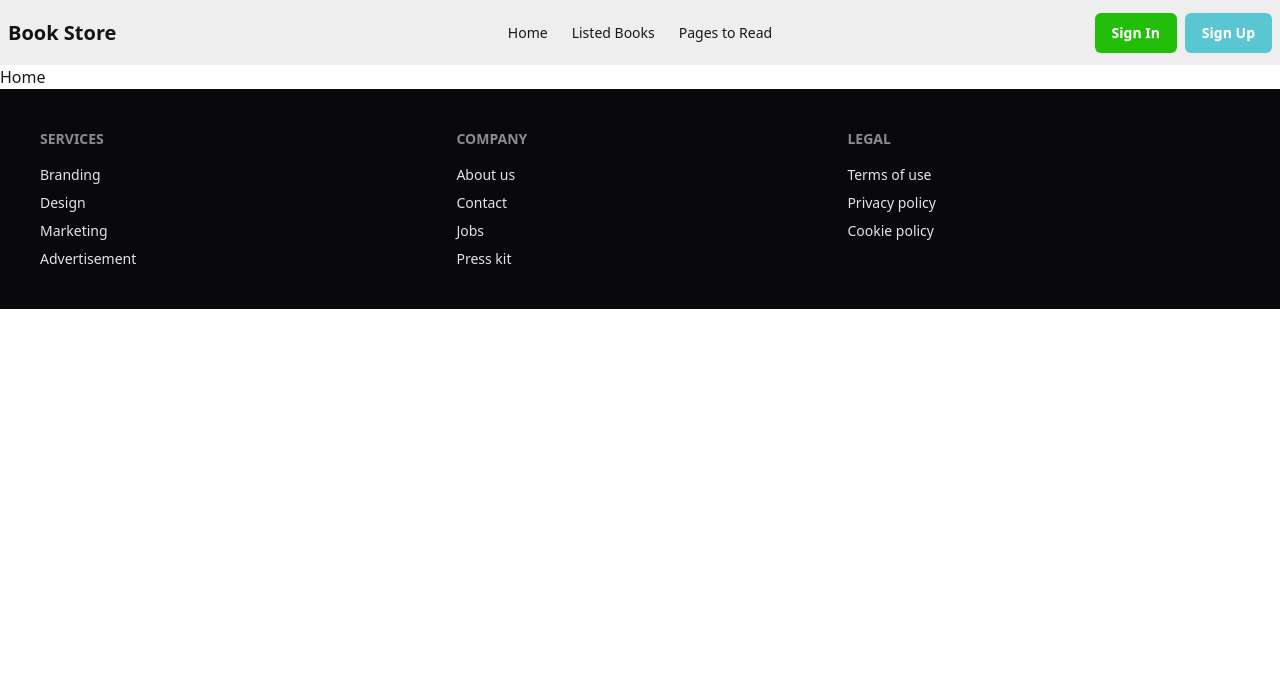
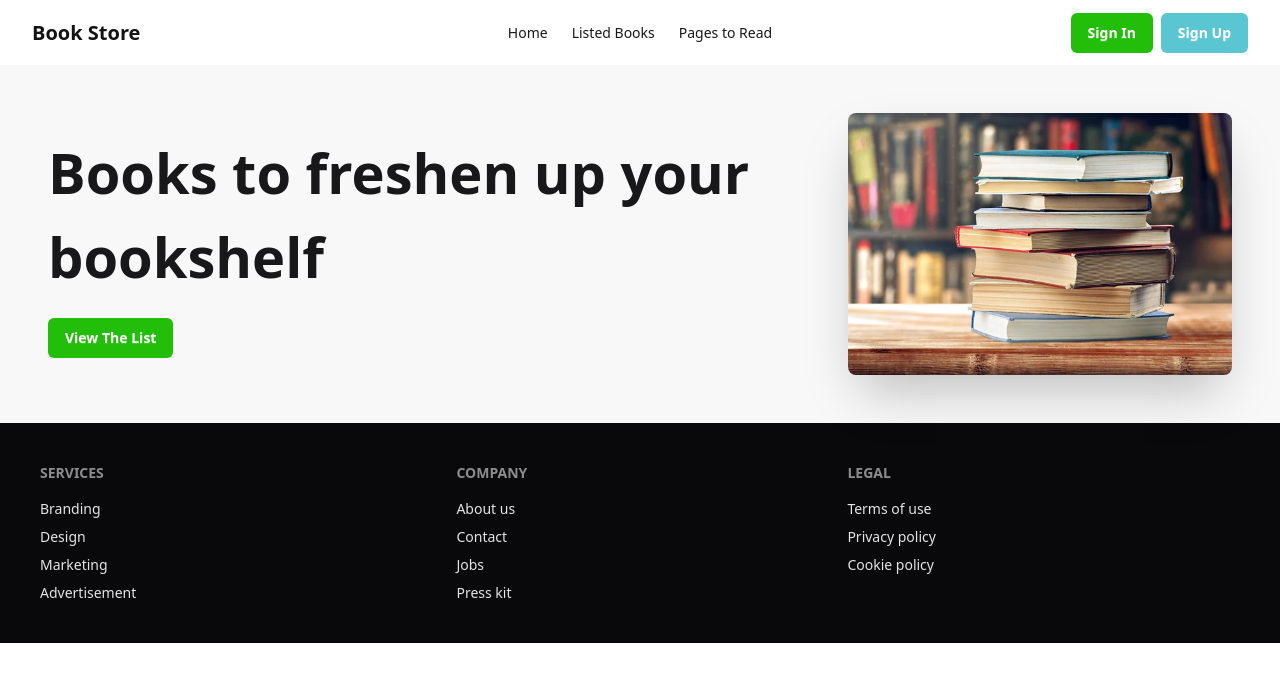
Before and after one commit to H-M-Nizum/book-store, a React (Vite) app: page / in a window 1280 px wide. Shown: the top 682 px of the page. Built offline with nearby package versions, Linux system fonts and the light colour scheme.

Commit message:
Complete Banner Section

```diff
--- /dev/null
+++ b/src/Components/Banner/Banner.jsx
@@ -0,0 +1,27 @@
+import React from "react";
+import BannerImage from "../../assets/books.jpg"; // Adjust the path as necessary
+
+const Banner = () => {
+  return (
+    <div>
+      <div className="hero bg-base-200 p-8">
+        <div className="hero-content flex-col lg:flex-row-reverse">
+          <img src={BannerImage} className="max-w-sm rounded-lg shadow-2xl" />
+          <div>
+            <h1 className="text-[56px] font-bold">
+              Books to freshen up your bookshelf
+            </h1>
+            <button
+              className="btn btn-ghost text-white rounded-md mt-5"
+              style={{ backgroundColor: "#23BE0A" }}
+            >
+              View The List
+            </button>
+          </div>
+        </div>
+      </div>
+    </div>
+  );
+};
+
+export default Banner;
--- a/src/Components/Home/Home.jsx
+++ b/src/Components/Home/Home.jsx
@@ -1,9 +1,10 @@
 import React from "react";
+import Banner from "../Banner/Banner";
 
 const Home = () => {
   return (
     <div>
-      <h1>Home</h1>
+      <Banner></Banner>
     </div>
   );
 };
--- a/src/Components/Navbar/Navbar.jsx
+++ b/src/Components/Navbar/Navbar.jsx
@@ -16,7 +16,7 @@ const Navbar = () => {
     </>
   );
   return (
-    <div className="navbar bg-base-300">
+    <div className="navbar  px-8">
       <div className="navbar-start">
         <div className="dropdown">
           <div tabIndex={0} role="button" className="btn btn-ghost lg:hidden">
--- a/src/Components/Root/Root.jsx
+++ b/src/Components/Root/Root.jsx
@@ -5,7 +5,7 @@ import { Outlet } from "react-router";
 
 const Root = () => {
   return (
-    <div>
+    <div className="max-w-7xl mx-auto">
       <Navbar />
       <Outlet />
       <Footer />
```
